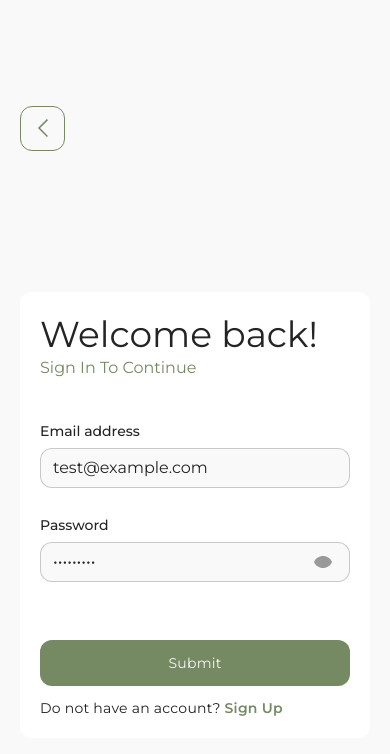
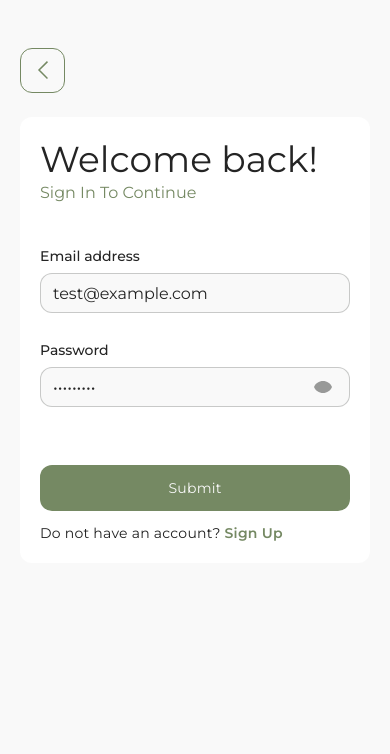
Before and after one commit to D4n1el13and37/e-commerce-app, a React (Vite) app: page /login in a window 390 px wide. Shown: the top 754 px of the page. Built offline with nearby package versions, Linux system fonts and the light colour scheme; no server answers.

Commit message:
fix: login container padding at small screen

```diff
--- a/src/pages/Login/LoginPage.module.scss
+++ b/src/pages/Login/LoginPage.module.scss
@@ -14,6 +14,11 @@
   align-content: space-around;
   padding: 48px 0;
   height: 100vh;
+
+  @media (max-width: (530px)) {
+    align-content: start;
+    grid-column: 1;
+  }
 
   button {
     grid-column: 2 / 2;
```
